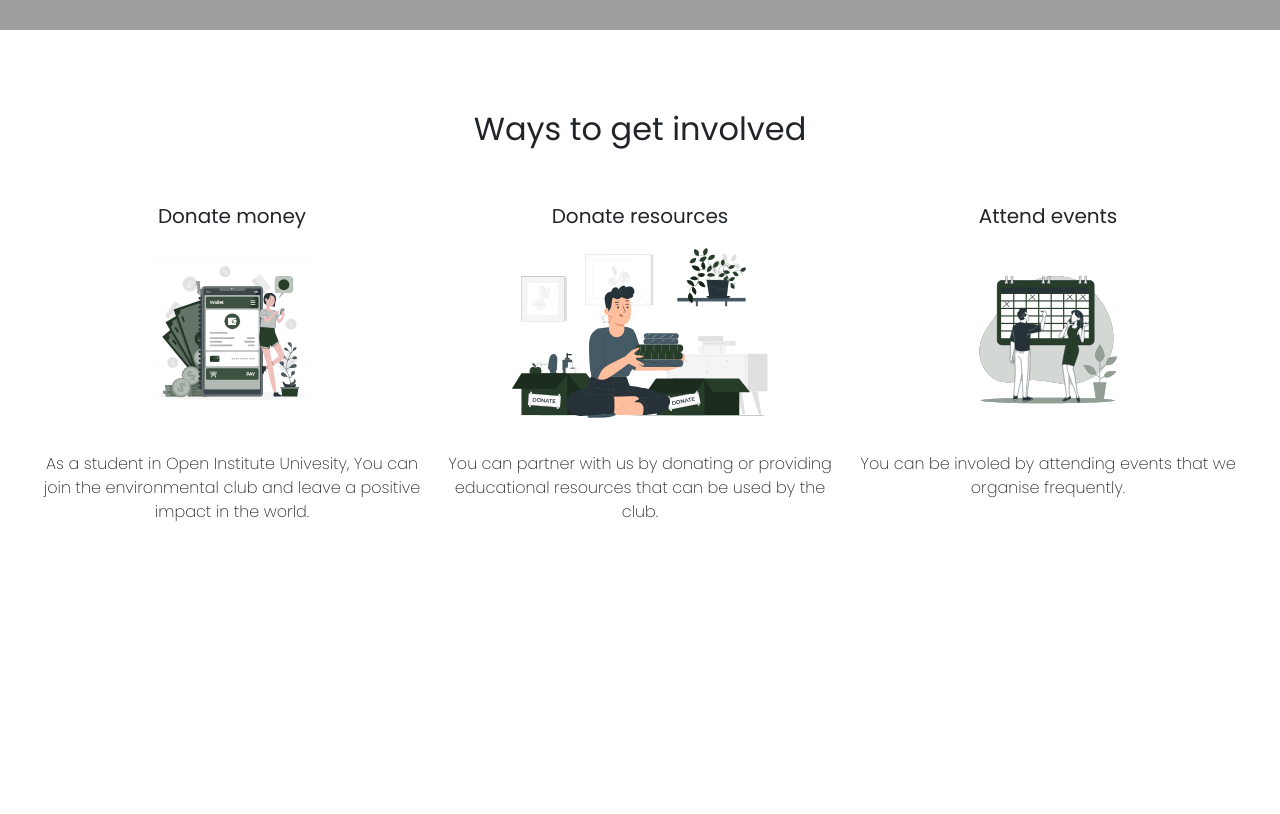
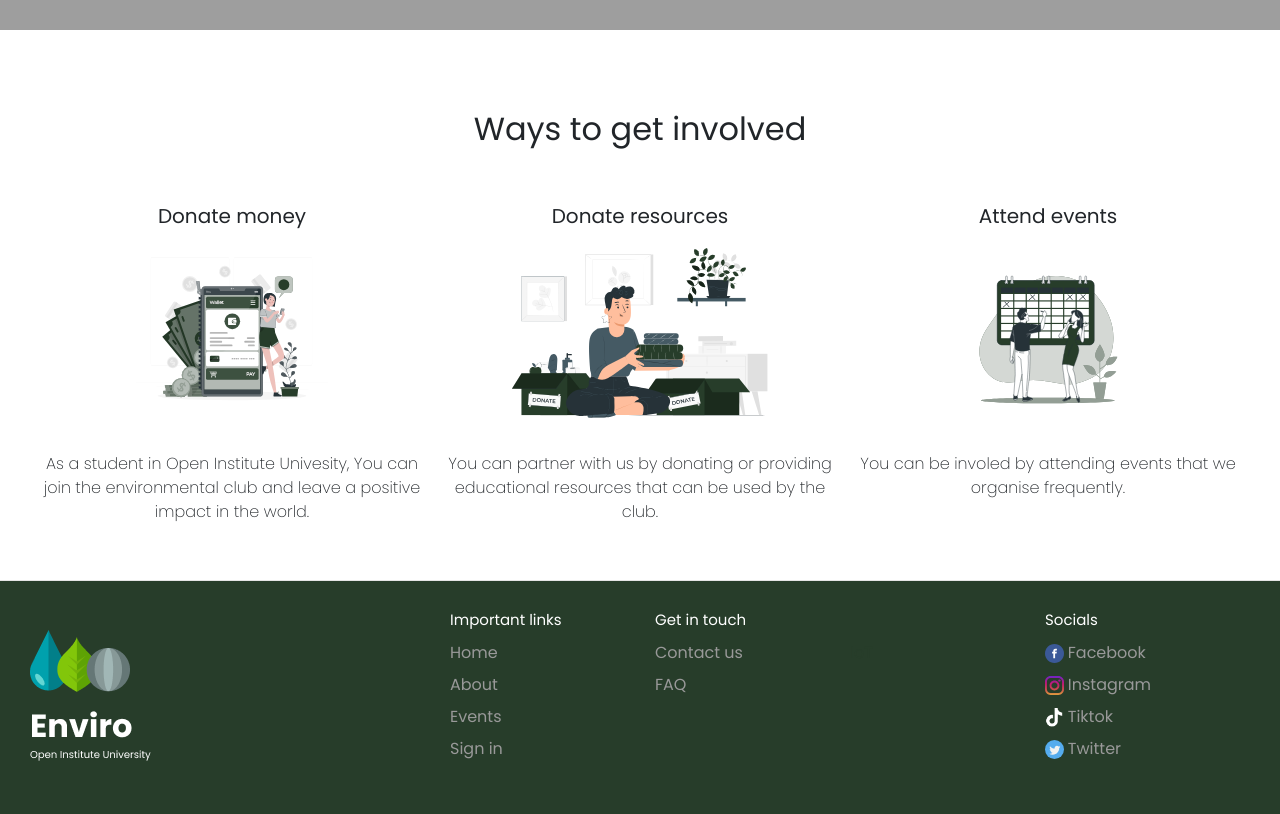
Before and after one commit to ynyanchoka/Environment-App, a plain HTML site: page index.html in a window 1280 px wide. Shown: the part 1578-2392 px from the top of the page. Before the commit the page ends 2158 px from the top, so only its background shows below. Drawn offline with nearby package versions, Linux system fonts and the light colour scheme; grey boxes are pictures that could not be loaded; a web font is replaced by a local one.

Commit message:
add footer

```diff
--- a/css/styles.css
+++ b/css/styles.css
@@ -148,3 +148,131 @@
       font-weight: lighter;
       word-spacing: normal;
     }
+
+
+    .footer {
+      display: flex;
+      flex-flow: row wrap;
+      padding: 30px 30px 20px 30px;
+      color: #fff;
+      background-color: #273D2A;
+      border-top: 1px solid #e5e5e5;
+    }
+
+    .footer > * {
+      flex:  1 100%;
+    }
+
+    .footer__addr {
+      margin-right: 1.25em;
+      margin-bottom: 2em;
+    }
+
+    .footer__logo {
+      font-family: 'Pacifico', cursive;
+      font-weight: 400;
+      text-transform: lowercase;
+      font-size: 1.5rem;
+    }
+
+    .footer__addr h2 {
+      margin-top: 1.3em;
+      font-size: 15px;
+      font-weight: 400;
+    }
+
+    .nav__title {
+      font-weight: 400;
+      font-size: 15px;
+    }
+
+    .footer address {
+      font-style: normal;
+      color: #999;
+    }
+
+    .footer__btn {
+      display: flex;
+      align-items: center;
+      justify-content: center;
+      height: 36px;
+      max-width: max-content;
+      background-color: rgb(33, 33, 33, 0.07);
+      border-radius: 100px;
+      color: #2f2f2f;
+      line-height: 0;
+      margin: 0.6em 0;
+      font-size: 1rem;
+      padding: 0 1.3em;
+    }
+
+    .footer ul {
+      list-style: none;
+      padding-left: 0;
+    }
+
+    .footer li {
+      line-height: 2em;
+    }
+
+    .footer a {
+      text-decoration: none;
+    }
+
+    .footer__nav {
+      display: flex;
+      flex-flow: row wrap;
+    }
+
+    .footer__nav > * {
+      flex: 1 50%;
+      margin-right: 1.25em;
+    }
+
+    .nav__ul a {
+      color: #999;
+    }
+
+    .nav__ul--extra {
+      column-count: 2;
+      column-gap: 1.25em;
+    }
+
+    .legal {
+      display: flex;
+      flex-wrap: wrap;
+      color: #999;
+    }
+
+    .legal__links {
+      display: flex;
+      align-items: center;
+    }
+
+    .heart {
+      color: #2f2f2f;
+    }
+
+    @media screen and (min-width: 24.375em) {
+      .legal .legal__links {
+        margin-left: auto;
+      }
+    }
+
+    @media screen and (min-width: 40.375em) {
+      .footer__nav > * {
+        flex: 1;
+      }
+
+      .nav__item--extra {
+        flex-grow: 2;
+      }
+
+      .footer__addr {
+        flex: 1 0px;
+      }
+
+      .footer__nav {
+        flex: 2 0px;
+      }
+    }
--- a/index.html
+++ b/index.html
@@ -125,6 +125,78 @@
           </div>
       </div>
   </div>
+<!-- footer -->
+  <footer class="footer">
+    <div class="footer__addr">
+      <img src="/Assets/Group 1.png" alt="">
+    </div>
 
+    <ul class="footer__nav">
+      <li class="nav__item">
+        <h2 class="nav__title">Important links</h2>
+        <ul class="nav__ul">
+          <li>
+            <a href="#">Home</a>
+          </li>
+
+          <li>
+            <a href="#">About</a>
+          </li>
+
+          <li>
+            <a href="#"> Events</a>
+          </li>
+          <li>
+            <a href="#">Sign in</a>
+          </li>
+        </ul>
+      </li>
+
+      <li class="nav__item nav__item--extra">
+        <h2 class="nav__title">Get in touch</h2>
+
+        <ul class="nav__ul nav__ul--extra">
+          <li>
+            <a href="#">Contact us</a>
+          </li>
+
+          <li>
+            <a href="#">FAQ</a>
+          </li>
+
+
+          <li>
+            <a href="#" style="color:#273D2A ;">IoT</a>
+          </li>
+        </ul>
+      </li>
+
+      <li class="nav__item">
+        <h2 class="nav__title">Socials</h2>
+
+        <ul class="nav__ul">
+          <li>
+            <img src="/Assets/facebook-svgrepo-com.svg" width="10%" alt="">
+            <a href="#">Facebook</a>
+          </li>
+
+          <li>
+            <img src="/Assets/instagram-svgrepo-com.svg" width="10%" alt="">
+            <a href="#">Instagram</a>
+          </li>
+
+          <li>
+            <img src="/Assets/tiktok-svgrepo-com 1.png" width="10%" alt="" >
+            <a href="#">Tiktok</a>
+          </li>
+          <li>
+            <img src="/Assets/twitter-svgrepo-com.svg" width="10%" alt="">
+            <a href="#">Twitter</a>
+          </li>
+        </ul>
+      </li>
+    </ul>
+    </div>
+  </footer>
 </body>
 </html>
```
Also changed, not shown: Assets/Group 1.png (added), Assets/facebook-svgrepo-com.svg (added), Assets/instagram-svgrepo-com.svg (added), Assets/tiktok-svgrepo-com 1.png (added), Assets/tiktok-svgrepo-com.svg (added), Assets/twitter-svgrepo-com.svg (added). Lines whose indentation alone changed are shown as unchanged.
